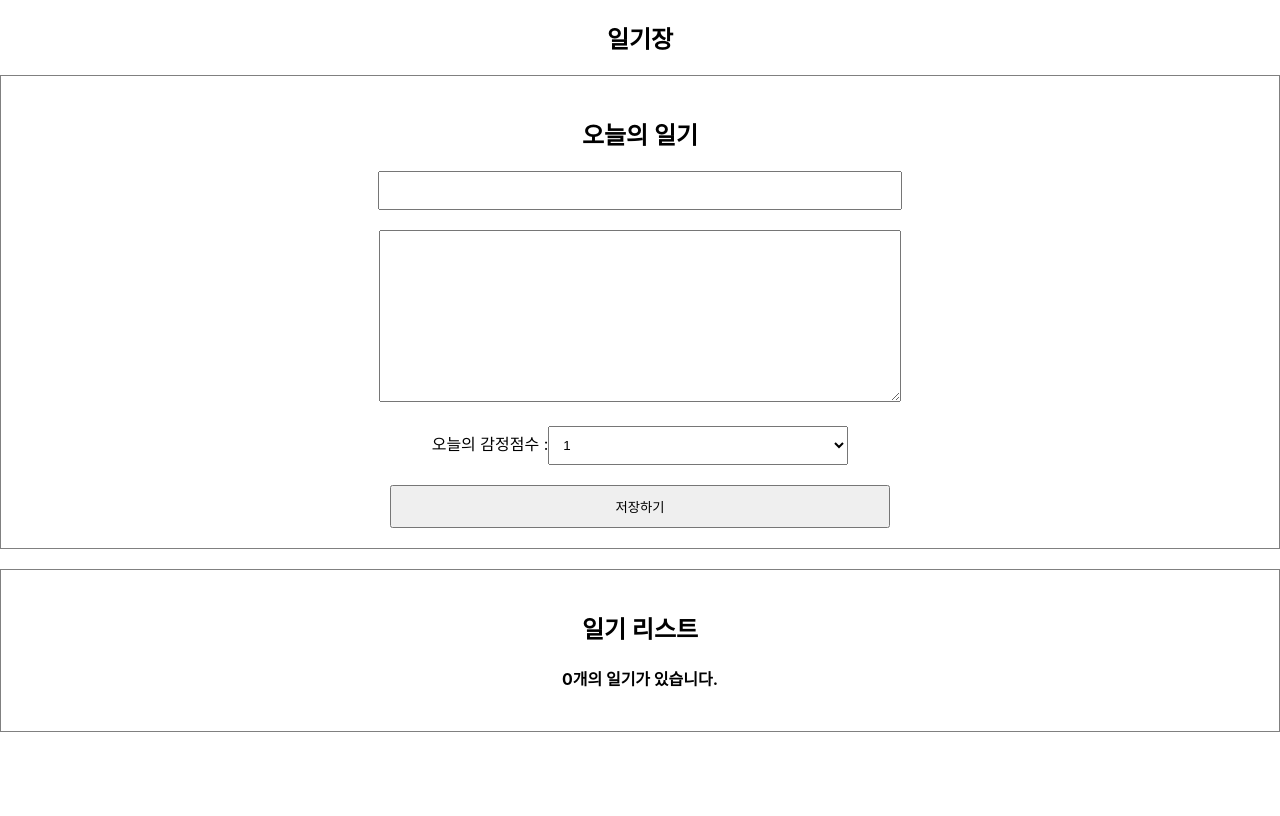
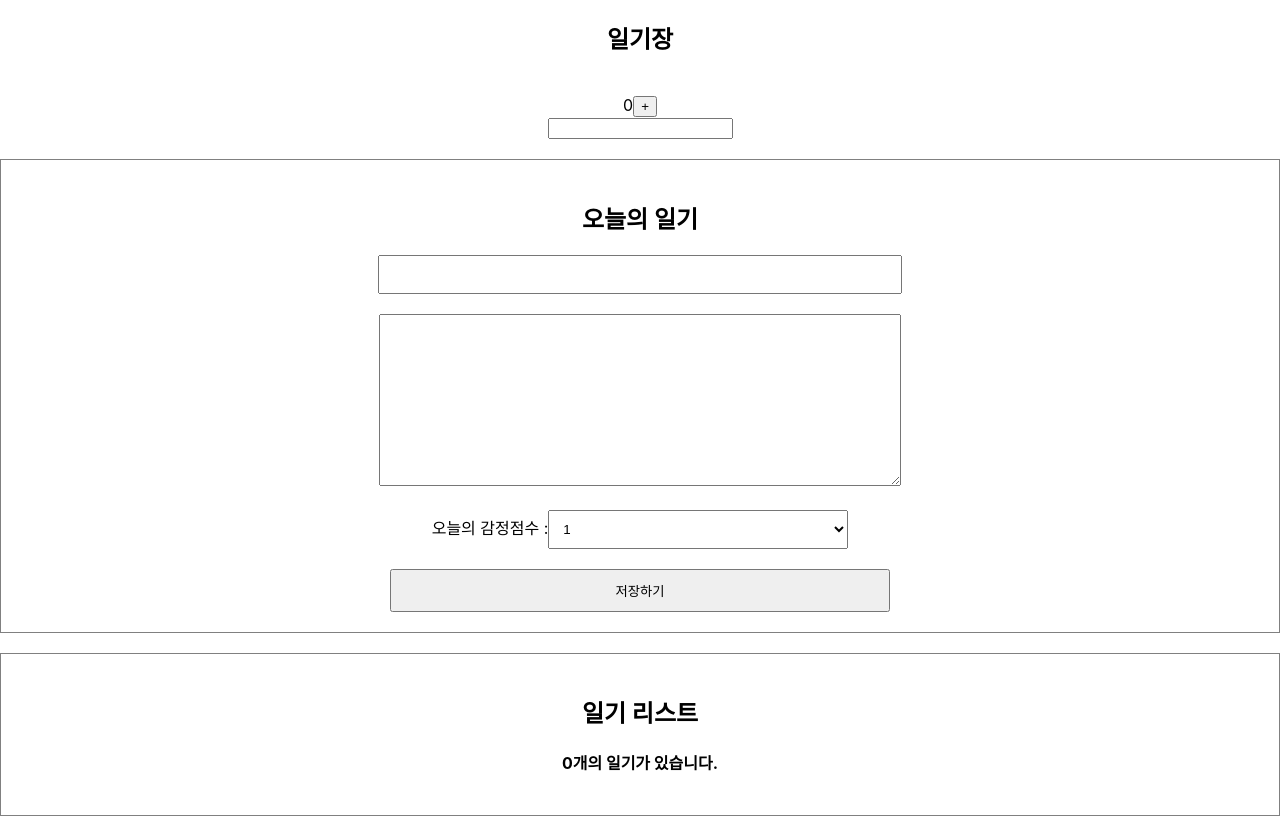
Before and after one commit to kingle1024/study_react_-, a React (Create React App) app: page / in a window 1280 px wide. Built offline with nearby package versions, Linux system fonts and the light colour scheme.

Commit message:
useEffect - useEffect 기본 변화 예제 확인

```diff
--- a/src/App.js
+++ b/src/App.js
@@ -3,6 +3,7 @@
 import './App.css';
 import DiaryEditor from './DiaryEditor';
 import DiaryList from './DiaryList';
+import LifeCycle from './LifeCycle';
 
 const App = () => {
   const [data, setData] = useState([]);
@@ -40,6 +41,7 @@
   return (
     <div className="App">
       <h2>일기장</h2>
+      <LifeCycle />
       <DiaryEditor onCreate={onCreate} />
       <DiaryList onRemove={onRemove} onEdit={onEdit} diaryList={data} />
     </div>
--- /dev/null
+++ b/src/LifeCycle.js
@@ -0,0 +1,40 @@
+import React, { useEffect, useState } from 'react';
+
+const LifeCycle = () => {
+  const [count, setCount] = useState(0);
+  const [text, setText] = useState('');
+
+  useEffect(() => {
+    console.log('Mount!');
+  }, []);
+
+  useEffect(() => { // 컴포넌트가 업데이트되는 순간에 하고 싶은 일
+    console.log('Update!');
+  });
+
+  useEffect(() => {
+    console.log(`count is update : ${count}`);
+    if(count > 5) {
+      alert('count가 5를 넘었습니다. 따라서 1로 초기화합니다.');
+      setCount(1);
+    }
+  }, [count]); // count가 변화하는 순간 호출됨
+
+  useEffect(() => {
+    console.log(`text is update : ${text}`);
+  }, [text]); // text가 변화하는 순간 호출됨
+
+  return (
+    <div style={{padding: 20}}>
+        <div>
+          {count}
+          <button onClick={() => setCount(count +1)}>+</button>
+        </div>
+        <div>
+          <input value={text} onChange={(e) => setText(e.target.value)} />
+        </div>
+    </div>
+  );
+}
+
+export default LifeCycle;
```
